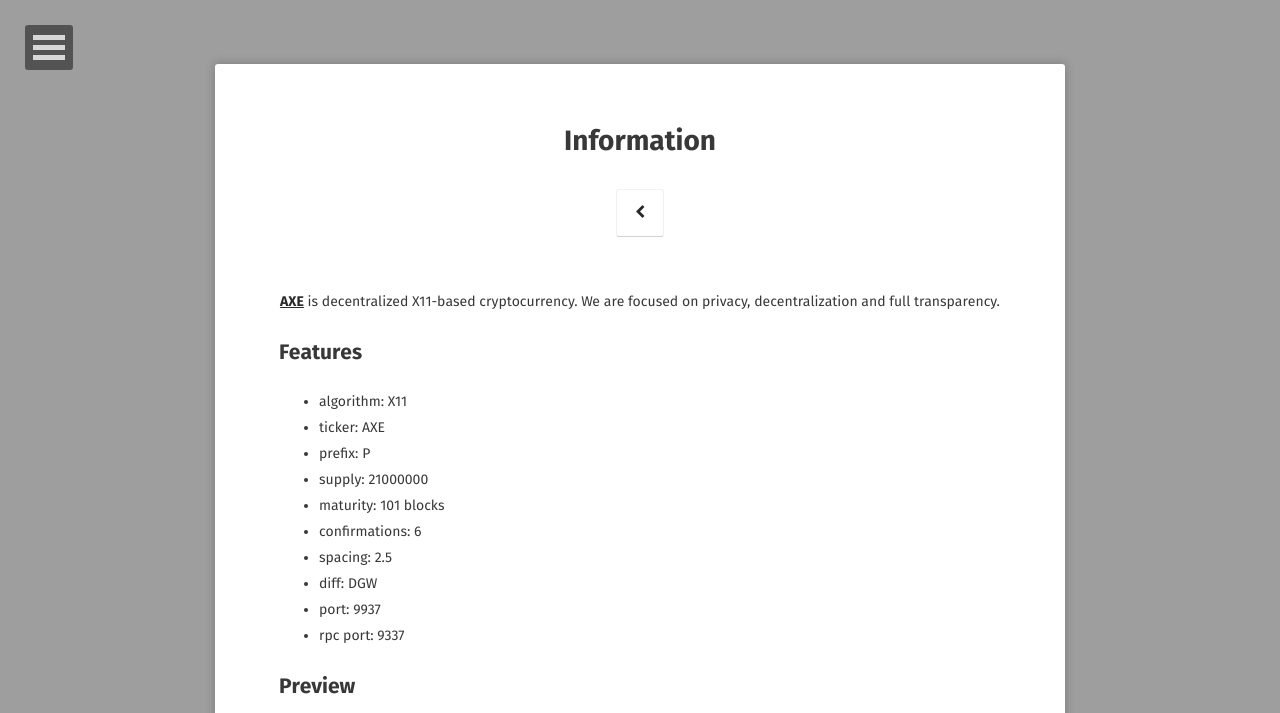
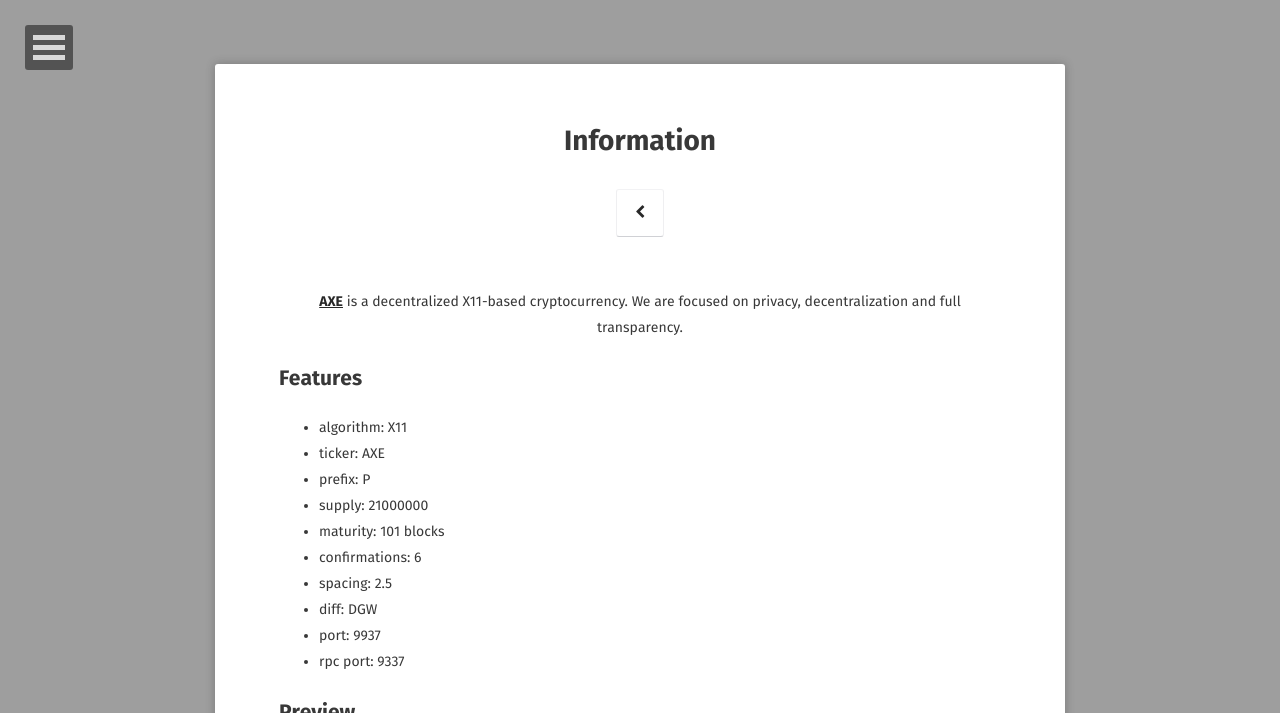
Before and after one commit to AXErunners/axerunners.github.io, a Jekyll site: the page built from about/index.md, in a window 1280 px wide, cut to the strip 0-713 px from the top of the page. Built offline with Jekyll 4.4.1, drawn with Linux system fonts in a browser that asks for light colours; some web fonts are replaced.

Commit message:
correction

```diff
--- a/about/index.md
+++ b/about/index.md
@@ -6,7 +6,7 @@
 comments: false
 ---
 
-<center><a href="https://github.com/AXErunners/axe"><b>AXE</b></a> is decentralized X11-based cryptocurrency. We are focused on privacy, decentralization and full transparency.</center>
+<center><a href="https://github.com/AXErunners/axe"><b>AXE</b></a> is a decentralized X11-based cryptocurrency. We are focused on privacy, decentralization and full transparency.</center>
 
 ## Features
 * algorithm: X11
```
